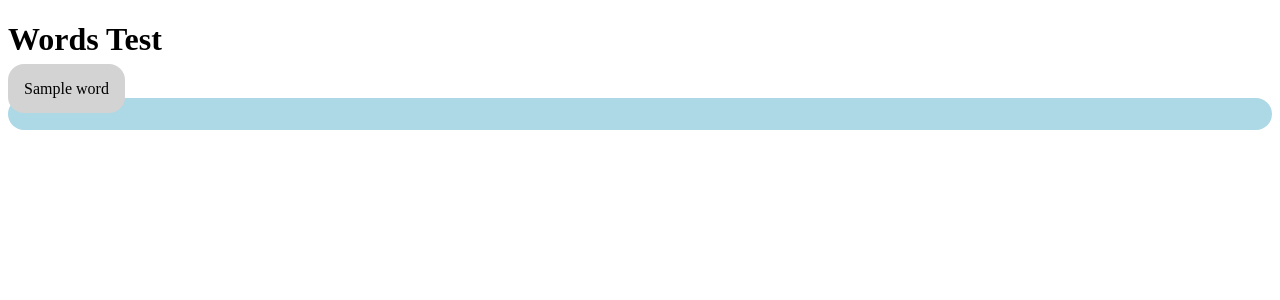
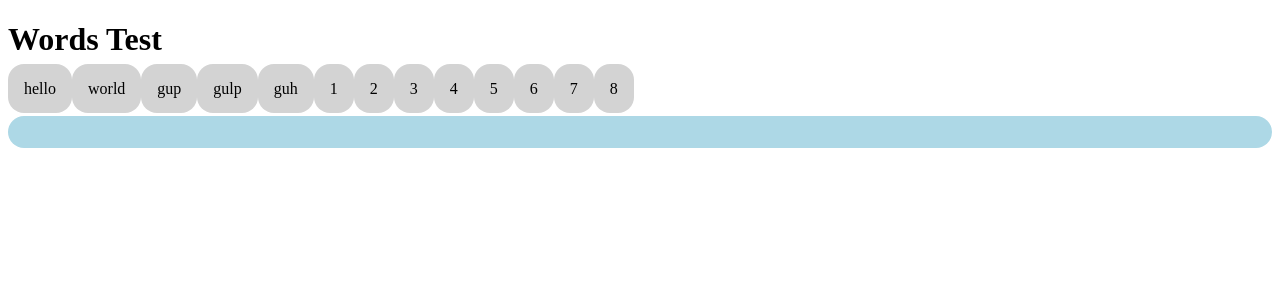
Before and after one commit to zhu-bat/poem-game, a Flask app: template templates/words_test.html in a window 1280 px wide. Shown: the top 300 px of the page. Run offline with Flask 3, Linux system fonts and the light colour scheme; the template is opened without the code that fills it: most values are stand-ins (such as "Sample title", 1, 10 or a date in 2020).

Commit message:
Better word selection

```diff
--- a/static/poem_builder.js
+++ b/static/poem_builder.js
@@ -1,11 +1,13 @@
 console.log("Hello world!");
 
+const selectionWords = ["hello", "world", "gup", "gulp", "guh", "1", "2", "3", "4", "5", "6", "7", "8"];
 const poemWords = [];
 
+const poemSelector = document.getElementById("poem-selector");
 const poemContainer = document.getElementById("poem-container");
 
 function addWord(word) {
-    if (word && poemWords.length < 10) {
+    if (poemWords.length < 10) {
         poemWords.push(word);
     } else {
         console.error("Cannot add word: either empty or poem already has 10 words.");
@@ -13,11 +15,41 @@ function addWord(word) {
     redrawPoem();
 }
 
+function removeWord(index) {
+    console.info(`Removing word at index: ${index}`);
+    if (index >= 0 && index < poemWords.length) {
+        poemWords.splice(index, 1);
+    } else {
+        console.error("Cannot remove word: index out of bounds.");
+    }
+    redrawPoem();
+}
+
 function redrawPoem() {
+    poemSelector.innerHTML = "";
+    selectionWords.forEach((word, index) => {
+        const wordElement = document.createElement("span");
+        wordElement.textContent = word;
+        wordElement.classList.add("word")
+        if (poemWords.includes(index) || poemWords.length >= 10) {
+            wordElement.classList.add("selected");
+        } else {
+            wordElement.addEventListener("click", () => {
+                addWord(index);
+            });
+        }
+        poemSelector.appendChild(wordElement);
+    });
     poemContainer.innerHTML = "";
-    poemWords.forEach(word => {
+    poemWords.forEach((word, index) => {
         const wordElement = document.createElement("span");
-        wordElement.textContent = word + " ";
+        wordElement.textContent = selectionWords[word];
+        wordElement.classList.add("word")
+        wordElement.addEventListener("click", () => {
+            removeWord(index);
+        });
         poemContainer.appendChild(wordElement);
     });
 }
+
+redrawPoem();
--- a/static/style.css
+++ b/static/style.css
@@ -0,0 +1,9 @@
+.word {
+    padding: 1em;
+    background: lightgray;
+    border-radius: 1em;
+}
+
+.word.selected {
+    background: grey;
+}
--- a/templates/words_test.html
+++ b/templates/words_test.html
@@ -6,12 +6,13 @@
 
 {% block content %}
 <h1>Words Test</h1>
-{% for word in words %}
-<span style="padding: 1em; background: lightgray; border-radius: 1em;">{{ word }}</span>
-{% endfor %}
+<div id="poem-selector">
+    {% for word in words %}
+    <span class="word" onclick="addWord('{{word}}')">{{ word }}</span>
+    {% endfor %}
+</div>
 <br>
 <div id="poem-container" style="background: lightblue; height: 2em; border-radius: 1em;"></div>
-
 <script>
 
 </script>
```
